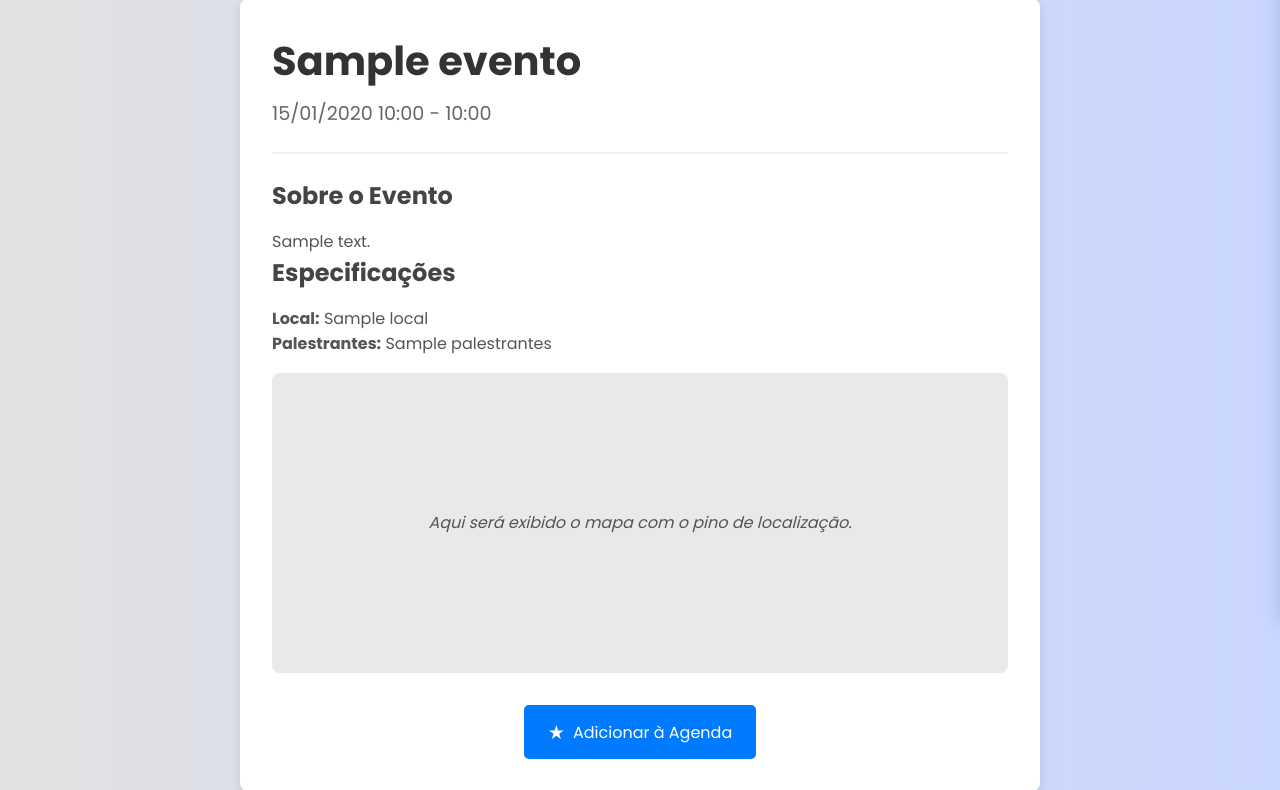
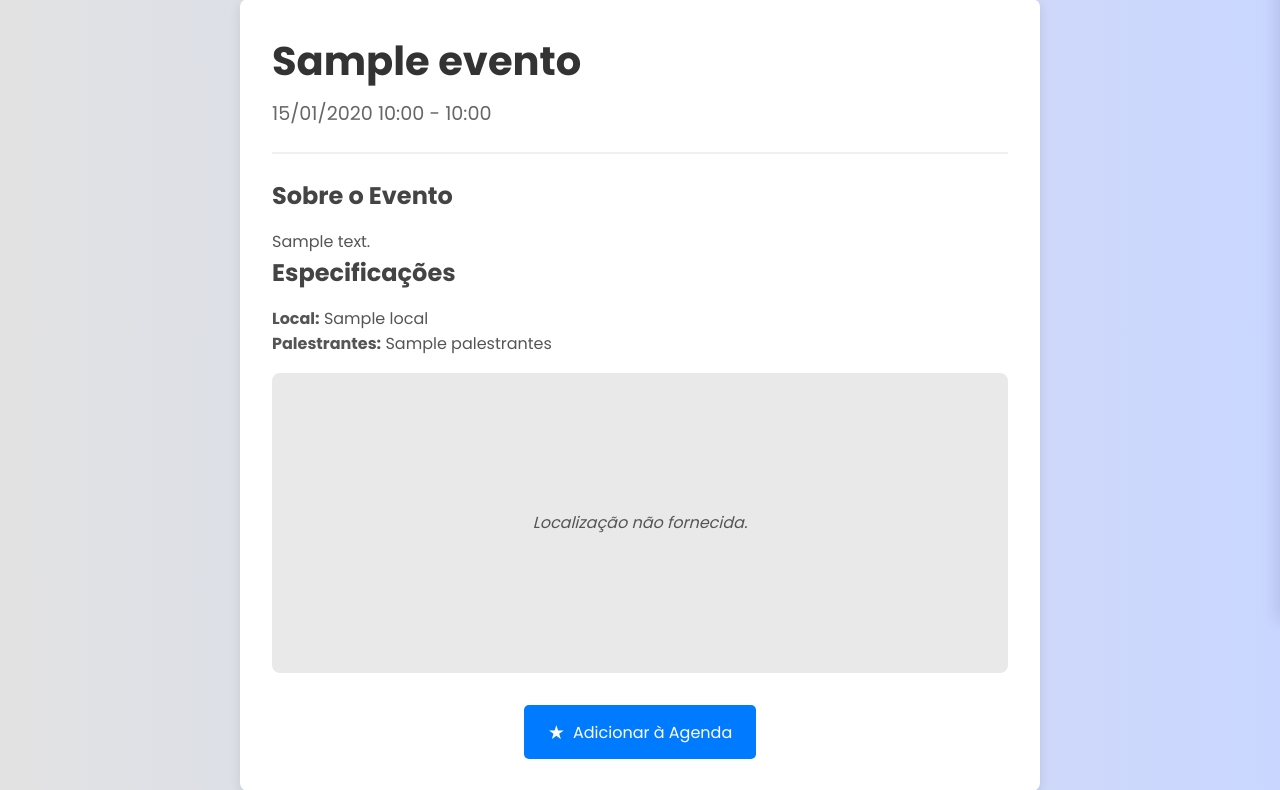
Before and after one commit to F4llsT/sga_cop_30, a Django app: template apps/agenda/templates/agenda/detalhes_evento.html in a window 1280 px wide. Shown: the part 179-969 px from the top of the page. Run offline with Django 5.2, Linux system fonts and the light colour scheme; the template is opened without the code that fills it: most values are stand-ins (such as "Sample title", 1, 10 or a date in 2020); some libraries are stand-ins or nearby versions.

Commit message:
Ajustando o mapa com eventos

```diff
--- a/apps/agenda/templates/agenda/detalhes_evento.html
+++ b/apps/agenda/templates/agenda/detalhes_evento.html
@@ -33,9 +33,13 @@
             <h2>Especificações</h2>
             <p><strong>Local:</strong> {{ evento.local }}</p>
             <p><strong>Palestrantes:</strong> {{ evento.palestrantes }}</p>
-            <div class="map-placeholder">
-                <p>Aqui será exibido o mapa com o pino de localização.</p>
-            </div>
+             {% if evento.latitude and evento.longitude %}
+                <div id="map" style="height: 300px; width: 100%; border-radius: 8px; margin-top: 15px;"></div>
+            {% else %}
+                <div class="map-placeholder">
+                    <p>Localização não fornecida.</p>
+                </div>
+            {% endif %}
         </div>
     </div>
 
```
